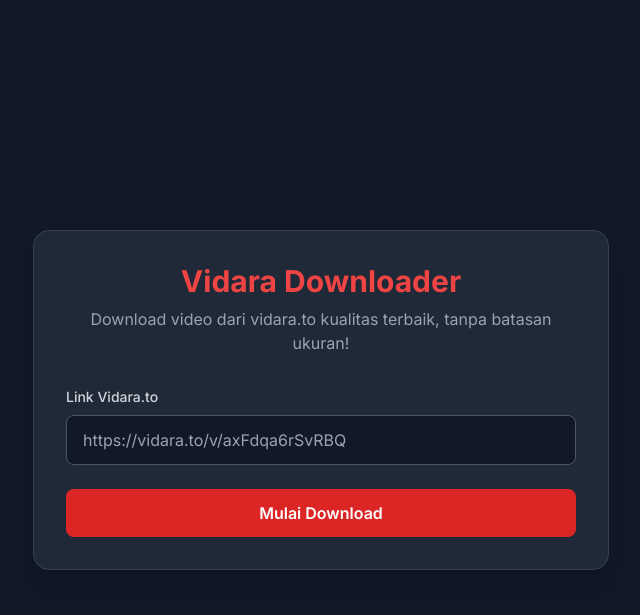
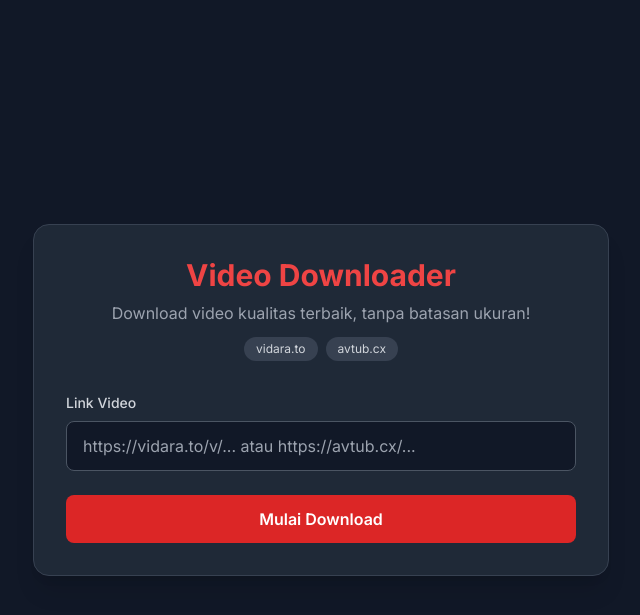
Before and after one commit to mannamemmna/vidara, a Flask app: page / in a window 1280 px wide. Shown: the top 615 px of the page, without its empty margins (319-959 px from the left). Run offline with Flask 3, Linux system fonts and the light colour scheme; some libraries are stand-ins or nearby versions.

Commit message:
feat: add avtub.cx support + update UI

```diff
--- a/main.py
+++ b/main.py
@@ -1,5 +1,6 @@
 import os
 import re
+import json
 import uuid
 import time
 import subprocess
@@ -11,75 +12,192 @@ from werkzeug.utils import secure_filename
 app = Flask(__name__)
 app.config['DOWNLOAD_FOLDER'] = os.path.join(os.path.dirname(os.path.abspath(__name__)), 'downloads')
 
-# Pastikan folder downloads ada
 os.makedirs(app.config['DOWNLOAD_FOLDER'], exist_ok=True)
 
-# Regex to match vidara.to URLs
 VIDARA_REGEX = re.compile(r'https?://(?:www\.)?vidara\.to/v/([a-zA-Z0-9_-]+)')
+AVTUB_REGEX = re.compile(r'https?://(?:www\.)?avtub\.cx/(\d+)/?([^/]*)?/?')
 
-# In-memory progress tracker { task_id: {"status": "downloading|done|error", "progress": 50, "filename": "x.mp4", "url": "m3u8...", "error_msg": ""} }
+HEADERS = {
+    "User-Agent": "Mozilla/5.0 (Windows NT 10.0; Win64; x64) AppleWebKit/537.36 (KHTML, like Gecko) Chrome/120.0.0.0 Safari/537.36"
+}
+
 tasks = {}
 
-def extract_vidara_direct_link(url: str) -> str:
+# ─── SITE-SPECIFIC EXTRACTORS ────────────────────────────────────────────────
+
+def extract_vidara_link(url):
+    """Extract m3u8 URL from vidara.to"""
     match = VIDARA_REGEX.search(url)
     if not match:
-        return None, None
+        return None, "vidara"
+    filecode = match.group(1)
+    try:
+        resp = requests.post("https://vidaratem.co/api/stream",
+                             json={"filecode": filecode, "device": "web"},
+                             headers=HEADERS, timeout=10)
+        data = resp.json()
+        if "streaming_url" in data:
+            return data["streaming_url"], f"vidara_{filecode}"
+    except Exception as e:
+        print(f"Vidara extract error: {e}")
+    return None, f"vidara_{filecode}"
 
-    filecode = match.group(1)
-    api_url = "https://vidaratem.co/api/stream"
-    payload = {
-        "filecode": filecode,
-        "device": "web"
-    }
+
+def extract_avtub_link(url):
+    """Extract m3u8 URL from avtub.cx via morencius.com embed"""
+    match = AVTUB_REGEX.search(url)
+    if not match:
+        return None, "avtub"
+    post_id = match.group(1)
 
     try:
-        response = requests.post(api_url, json=payload, headers={"User-Agent": "Mozilla/5.0"}, timeout=10)
-        data = response.json()
-        if "streaming_url" in data:
-            return data["streaming_url"], filecode
+        # 1. Fetch the avtub.cx video page
+        resp = requests.get(url, headers=HEADERS, timeout=10)
+        html = resp.text
+
+        # 2. Find the embed iframe URL
+        iframe_match = re.search(
+            r'<IFRAME\s+SRC="(https?://[^"]+/embed/[^"]+)"', html, re.IGNORECASE
+        )
+        if not iframe_match:
+            iframe_match = re.search(
+                r'<iframe[^>]+src="(https?://[^"]+/embed/[^"]+)"', html, re.IGNORECASE
+            )
+        if not iframe_match:
+            return None, f"avtub_{post_id}"
+
+        embed_url = iframe_match.group(1)
+
+        # 3. Fetch the embed page
+        resp2 = requests.get(embed_url, headers={**HEADERS, "Referer": url}, timeout=10)
+        embed_html = resp2.text
+
+        # 4. Extract m3u8 from embed page
+        m3u8_url = extract_m3u8_from_embed(embed_html, embed_url)
+
+        if m3u8_url:
+            # Make relative URLs absolute
+            if m3u8_url.startswith('/'):
+                domain_match = re.match(r'(https?://[^/]+)', embed_url)
+                embed_domain = domain_match.group(1) if domain_match else ""
+                m3u8_url = embed_domain + m3u8_url
+            return m3u8_url, f"avtub_{post_id}"
+
     except Exception as e:
-        print(f"Error extracting link: {e}")
+        print(f"Avtub extract error: {e}")
 
-    return None, filecode
+    return None, f"avtub_{post_id}"
+
+
+def extract_m3u8_from_embed(html, embed_url=""):
+    """Extract m3u8 URL from an embed page (morencius-style JWPlayer)"""
+
+    # Method 1: m3u8 directly in HTML
+    direct = re.findall(r'https?://[^\s"\'<>]+\.m3u8[^\s"\'<>]*', html)
+    if direct:
+        return direct[0]
+
+    # Method 2: "file": "xxx.m3u8"
+    file_attr = re.search(r'"file"\s*:\s*"([^"]*\.m3u8[^"]*)"', html)
+    if file_attr:
+        return file_attr.group(1)
+
+    # Method 3: Deobfuscate eval-packed JWPlayer config via Node.js
+    try:
+        # Find the eval block with balanced parentheses
+        idx = html.find("eval(function(p,a,c,k,e,d)")
+        if idx < 0:
+            return None
+
+        depth = 0
+        start = idx + 4  # after "eval"
+        for i in range(start, len(html)):
+            if html[i] == '(':
+                depth += 1
+            elif html[i] == ')':
+                depth -= 1
+                if depth == 0:
+                    packed = html[start:i + 1]
+                    break
+        else:
+            return None
+
+        # Unpack: replace eval(X) → just evaluate X (the unpacker returns a string)
+        node_script = f"var result = {packed}; process.stdout.write(result);"
+
+        result = subprocess.run(
+            ["node", "-e", node_script],
+            capture_output=True, text=True, timeout=15
+        )
+
+        unpacked = result.stdout
+        if not unpacked:
+            return None
+
+        # Look for the links object: links={"hls4":"...", "hls2":"...", "hls3":"..."}
+        links_match = re.search(
+            r'links\s*=\s*(\{[^}]*"hls\d?"\s*:\s*"[^"]*"[^}]*\})', unpacked
+        )
+        if links_match:
+            try:
+                links = json.loads(links_match.group(1))
+                # Priority: hls4 > hls3 > hls2
+                for key in ("hls4", "hls3", "hls2"):
+                    if key in links and links[key]:
+                        return links[key]
+            except json.JSONDecodeError:
+                pass
+
+        # Fallback: find any m3u8 in unpacked code
+        m3u8_matches = re.findall(r'[\'"]((?:https?://|/)[^\s\'"<>]*master\.m3u8[^\s\'"<>]*)[\'"]', unpacked)
+        if m3u8_matches:
+            return m3u8_matches[0]
+
+    except Exception as e:
+        print(f"Deobfuscation error: {e}")
+
+    return None
+
+
+# ─── CLEANUP ─────────────────────────────────────────────────────────────────
 
 def cleanup_old_files():
-    """Hapus file yang sudah lebih dari 1 jam di folder downloads."""
+    """Hapus file yang sudah lebih dari 1 jam."""
     while True:
         now = time.time()
         for filename in os.listdir(app.config['DOWNLOAD_FOLDER']):
             filepath = os.path.join(app.config['DOWNLOAD_FOLDER'], filename)
             if os.path.isfile(filepath):
-                # Hapus jika file berumur lebih dari 1 jam (3600 detik)
                 if os.stat(filepath).st_mtime < now - 3600:
                     try:
                         os.remove(filepath)
-                        print(f"Cleaned up old file: {filepath}")
+                        print(f"Cleaned up: {filepath}")
                     except Exception as e:
-                        print(f"Error removing {filepath}: {e}")
-        time.sleep(600)  # Cek setiap 10 menit
+                        print(f"Cleanup error: {e}")
+        time.sleep(600)
 
-# Mulai background thread untuk auto-cleanup
 threading.Thread(target=cleanup_old_files, daemon=True).start()
 
+
+# ─── DOWNLOAD WORKER ─────────────────────────────────────────────────────────
+
 def download_worker(task_id, m3u8_url, output_path):
+    """Download video using yt-dlp with progress tracking."""
     cmd = [
-        "yt-dlp",
-        "--newline",
-        "-f", "best", # Ambil resolusi terbaik karena ngga ada limit 50mb lagi
-        "-o", output_path,
-        m3u8_url
+        "yt-dlp", "--newline", "-f", "best",
+        "-o", output_path, "--no-check-certificates", m3u8_url
     ]
 
-    process = subprocess.Popen(cmd, stdout=subprocess.PIPE, stderr=subprocess.STDOUT, universal_newlines=True)
-
+    process = subprocess.Popen(
+        cmd, stdout=subprocess.PIPE, stderr=subprocess.STDOUT, universal_newlines=True
+    )
     percent_regex = re.compile(r'\[download\]\s+([\d\.]+)%')
 
     for line in process.stdout:
         match = percent_regex.search(line)
         if match:
             try:
-                percent = float(match.group(1))
-                tasks[task_id]["progress"] = percent
+                tasks[task_id]["progress"] = float(match.group(1))
             except ValueError:
                 pass
 
@@ -92,25 +210,35 @@ def download_worker(task_id, m3u8_url, output_path):
         tasks[task_id]["status"] = "error"
         tasks[task_id]["error_msg"] = "Gagal mendownload menggunakan yt-dlp"
 
+
+# ─── ROUTES ──────────────────────────────────────────────────────────────────
+
 @app.route('/')
 def index():
     return render_template('index.html')
 
+
 @app.route('/api/start_download', methods=['POST'])
 def start_download():
     data = request.json
-    url = data.get('url')
+    url = data.get('url', '').strip()
 
     if not url:
         return jsonify({"error": "URL diperlukan"}), 400
 
-    m3u8_url, filecode = extract_vidara_direct_link(url)
+    # Detect site
+    if VIDARA_REGEX.search(url):
+        m3u8_url, label = extract_vidara_link(url)
+    elif AVTUB_REGEX.search(url):
+        m3u8_url, label = extract_avtub_link(url)
+    else:
+        return jsonify({"error": "URL tidak didukung. Gunakan link vidara.to atau avtub.cx"}), 400
 
     if not m3u8_url:
-        return jsonify({"error": "URL Vidara tidak valid atau video tidak ditemukan"}), 400
+        return jsonify({"error": "Video tidak ditemukan. Pastikan URL valid."}), 400
 
     task_id = str(uuid.uuid4())
-    filename = f"vidara_{filecode}_{int(time.time())}.mp4"
+    filename = f"{label}_{int(time.time())}.mp4"
     output_path = os.path.join(app.config['DOWNLOAD_FOLDER'], filename)
 
     tasks[task_id] = {
@@ -120,10 +248,10 @@ def start_download():
         "m3u8_url": m3u8_url
     }
 
-    # Jalankan download di thread terpisah agar tidak memblokir HTTP request
     threading.Thread(target=download_worker, args=(task_id, m3u8_url, output_path)).start()
 
     return jsonify({"task_id": task_id, "m3u8_url": m3u8_url})
+
 
 @app.route('/api/status/<task_id>')
 def check_status(task_id):
@@ -131,11 +259,7 @@ def check_status(task_id):
         return jsonify({"error": "Task tidak ditemukan"}), 404
 
     task = tasks[task_id]
-
-    response = {
-        "status": task["status"],
-        "progress": task["progress"]
-    }
+    response = {"status": task["status"], "progress": task["progress"]}
 
     if task["status"] == "done":
         response["download_url"] = url_for('download_file', filename=task["filename"])
@@ -145,9 +269,11 @@ def check_status(task_id):
 
     return jsonify(response)
 
+
 @app.route('/downloads/<filename>')
 def download_file(filename):
     return send_from_directory(app.config['DOWNLOAD_FOLDER'], filename, as_attachment=True)
 
+
 if __name__ == '__main__':
     app.run(host='0.0.0.0', port=5000, debug=False)
--- a/templates/index.html
+++ b/templates/index.html
@@ -3,7 +3,7 @@
 <head>
     <meta charset="UTF-8">
     <meta name="viewport" content="width=device-width, initial-scale=1.0">
-    <title>Vidara.to Downloader (No Limits!)</title>
+    <title>Video Downloader - Vidara.to & Avtub.cx</title>
     <script src="https://cdn.tailwindcss.com"></script>
     <link href="https://fonts.googleapis.com/css2?family=Inter:wght@400;500;600;700&display=swap" rel="stylesheet">
     <style>
@@ -13,13 +13,17 @@
 <body class="bg-gray-900 text-white min-h-screen flex items-center justify-center p-4">
     <div class="max-w-xl w-full bg-gray-800 rounded-2xl shadow-xl p-8 border border-gray-700">
         <div class="text-center mb-8">
-            <h1 class="text-3xl font-bold text-red-500 mb-2">Vidara Downloader</h1>
-            <p class="text-gray-400">Download video dari vidara.to kualitas terbaik, tanpa batasan ukuran!</p>
+            <h1 class="text-3xl font-bold text-red-500 mb-2">Video Downloader</h1>
+            <p class="text-gray-400">Download video kualitas terbaik, tanpa batasan ukuran!</p>
+            <div class="mt-3 flex justify-center gap-2 flex-wrap">
+                <span class="text-xs bg-gray-700 text-gray-300 px-3 py-1 rounded-full">vidara.to</span>
+                <span class="text-xs bg-gray-700 text-gray-300 px-3 py-1 rounded-full">avtub.cx</span>
+            </div>
         </div>
 
         <div class="mb-6">
-            <label for="vidaraUrl" class="block text-sm font-medium text-gray-300 mb-2">Link Vidara.to</label>
-            <input type="text" id="vidaraUrl" placeholder="https://vidara.to/v/axFdqa6rSvRBQ"
+            <label for="videoUrl" class="block text-sm font-medium text-gray-300 mb-2">Link Video</label>
+            <input type="text" id="videoUrl" placeholder="https://vidara.to/v/... atau https://avtub.cx/..."
                    class="w-full bg-gray-900 border border-gray-600 rounded-lg px-4 py-3 text-white focus:outline-none focus:border-red-500 focus:ring-1 focus:ring-red-500 transition-colors">
         </div>
 
@@ -28,7 +32,7 @@
             <span>Mulai Download</span>
         </button>
 
-        <!-- Progress Area (Hidden by default) -->
+        <!-- Progress Area -->
         <div id="progressArea" class="hidden mt-8">
             <div class="flex justify-between text-sm text-gray-300 mb-2">
                 <span id="statusText">Mengambil video...</span>
@@ -39,17 +43,17 @@
             </div>
         </div>
 
-        <!-- Result Area (Hidden by default) -->
+        <!-- Result Area -->
         <div id="resultArea" class="hidden mt-8 text-center p-6 bg-gray-900 rounded-xl border border-gray-700">
             <h3 class="text-xl font-bold text-green-400 mb-2">✅ Selesai!</h3>
-            <p class="text-sm text-gray-400 mb-6">Video berhasil didownload ke server. Silakan klik tombol di bawah untuk menyimpannya ke devicemu. File akan terhapus otomatis dari server dalam 1 jam.</p>
+            <p class="text-sm text-gray-400 mb-6">Video berhasil didownload ke server. Klik tombol di bawah untuk menyimpannya ke devicemu. File akan terhapus otomatis dari server dalam 1 jam.</p>
             <a id="downloadLink" href="#"
                class="inline-block bg-green-600 hover:bg-green-700 text-white font-semibold py-3 px-8 rounded-lg transition-colors">
                 ⬇️ Simpan Video
             </a>
 
             <div class="mt-4 pt-4 border-t border-gray-700">
-                <p class="text-xs text-gray-500 mb-2">Atau download manual pakai IDM/VLC lewat direct link ini:</p>
+                <p class="text-xs text-gray-500 mb-2">Atau download manual pakai IDM/VLC/Browser lewat direct link ini:</p>
                 <div class="flex gap-2">
                     <input type="text" id="m3u8Link" readonly class="w-full bg-gray-800 border border-gray-600 rounded px-3 py-2 text-xs text-gray-400">
                 </div>
@@ -57,9 +61,7 @@
         </div>
 
         <!-- Error Area -->
-        <div id="errorArea" class="hidden mt-6 p-4 bg-red-900/30 border border-red-500/50 rounded-lg text-red-200 text-sm text-center">
-            Error message here.
-        </div>
+        <div id="errorArea" class="hidden mt-6 p-4 bg-red-900/30 border border-red-500/50 rounded-lg text-red-200 text-sm text-center"></div>
     </div>
 
     <script>
@@ -79,9 +81,9 @@
         }
 
         async function startDownload() {
-            const urlInput = document.getElementById('vidaraUrl').value.trim();
+            const urlInput = document.getElementById('videoUrl').value.trim();
             if (!urlInput) {
-                showError("Masukkan link vidara.to terlebih dahulu!");
+                showError("Masukkan link video terlebih dahulu!");
                 return;
             }
 
@@ -131,7 +133,7 @@
                     if (data.status === 'downloading') {
                         document.getElementById('statusText').innerText = "Mendownload Video ke VPS...";
                         document.getElementById('progressBar').style.width = `${data.progress}%`;
-                        document.getElementById('percentText').innerText = `${data.progress.toFixed(1)}%`;
+                        document.getElementById('percentText').innerText = `${data.progress.toFixed(1)}`;
                     }
                     else if (data.status === 'done') {
                         clearInterval(pollingInterval);
@@ -143,7 +145,7 @@
                         btn.disabled = false;
                         btn.classList.remove('opacity-50', 'cursor-not-allowed');
                         btn.innerHTML = '<span>Download Video Lain</span>';
-                        document.getElementById('vidaraUrl').value = "";
+                        document.getElementById('videoUrl').value = "";
                     }
                     else if (data.status === 'error') {
                         clearInterval(pollingInterval);
```
Also changed, not shown: README.md.
